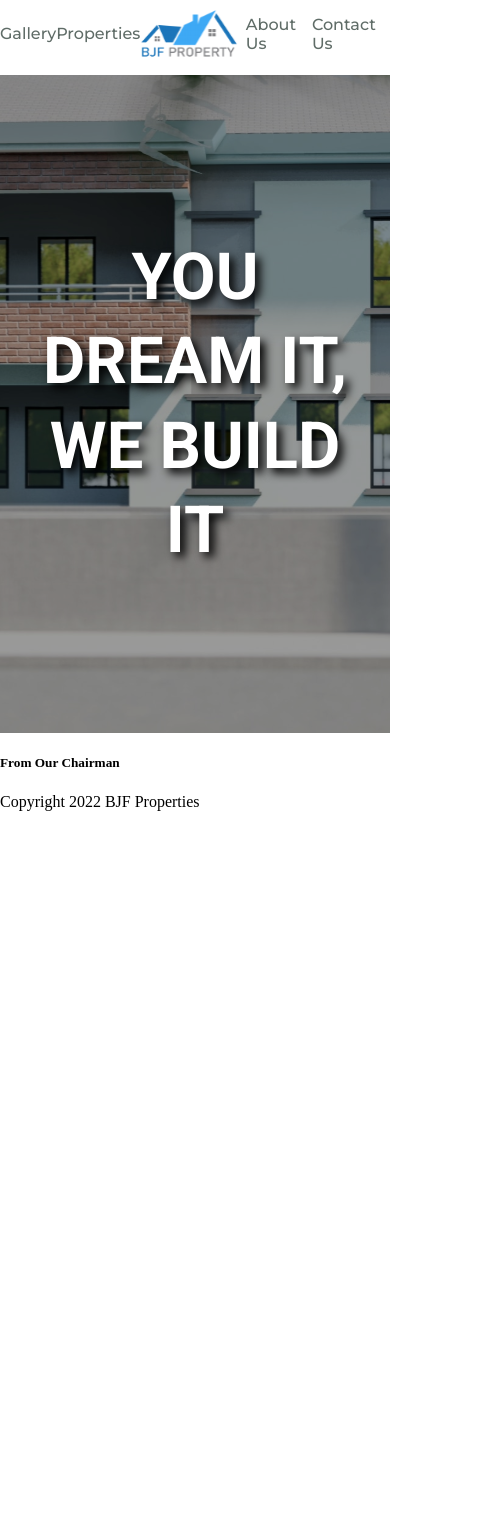
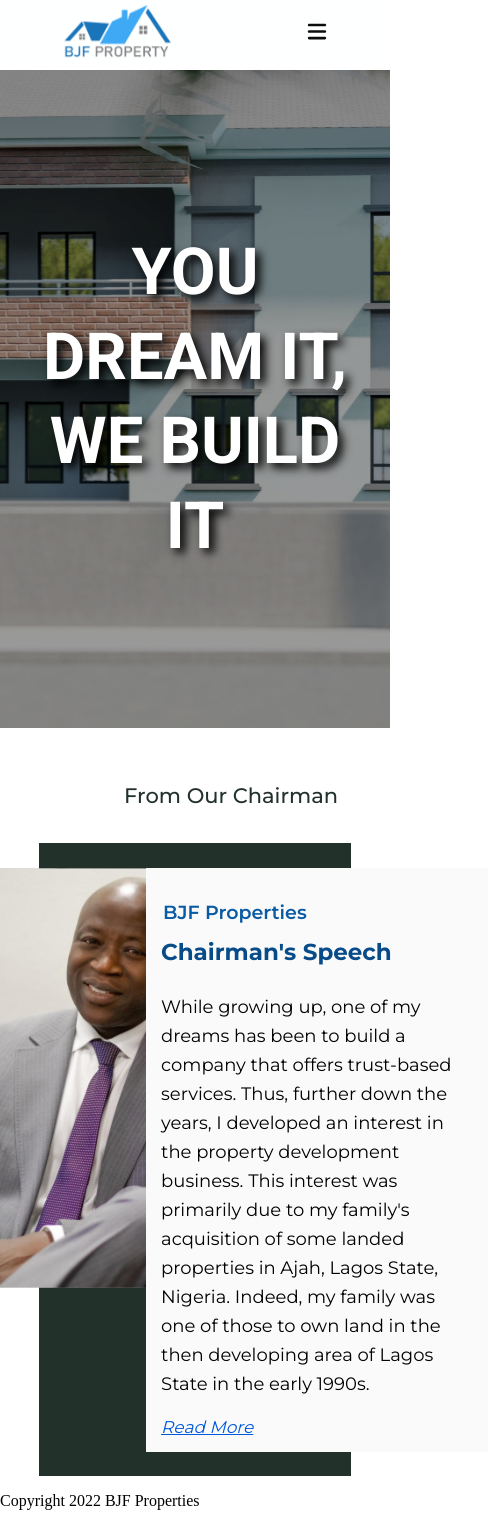
Before and after one commit to fayaio/telk, a Next.js app in the folder frontend/: page / in a window 390 px wide. Shown: the whole page, 500 px wide, since content can reach past the window. Before the commit the page ends 844 px from the top, so only its background shows below. Built offline with nearby package versions, Linux system fonts and the light colour scheme; a web font is replaced by a local one.

Commit message:
finished navbar and made it responsive

```diff
--- a/frontend/components/navbar.jsx
+++ b/frontend/components/navbar.jsx
@@ -1,36 +1,51 @@
 import Link from "next/link";
+import React, {useState} from "react";
 import Image from "next/image";
 import { library } from "@fortawesome/fontawesome-svg-core";
 import { FontAwesomeIcon } from "@fortawesome/react-fontawesome";
 import { faBars, faXmark } from "@fortawesome/free-solid-svg-icons";
 
 const Nav = () => {
+
+  const [click, setClick] = useState(false)
+	const handleClick = () => {
+		setClick(!click)
+	}
+	const closeMobileMenu = () => setClick(false)
+
   return (
-
     <>
+      <div className="navContainer">
+        <nav className="navbar">
+         <Link href="/"><img className="navbar-logo" src="/bjflogo.svg"  /></Link>
+          {/* <FontAwesomeIcon className="nav-close" icon={faXmark}></FontAwesomeIcon> */}
+          <div className={click ? "navitems active" : "navitems"}>
 
 
-      <nav>
-        <FontAwesomeIcon className="nav-close" icon={faXmark}></FontAwesomeIcon>
-        <Link href="/gallery">
-          <a>Gallery</a>
-        </Link>
-        <Link href="/properties">
-          <a>Properties</a>
-        </Link>
-        <Image className="logo" src="/bjflogo.svg" width={120} height={77} />
-        <Link href="/about">
-          <a>About Us</a>
-        </Link>
-        <Link href="/contact">
-          <a>Contact Us</a>
-        </Link>
+            <div className="navlink">
+              <Link onClick={closeMobileMenu} href="/about">
+                <a>About Us</a>
+              </Link>
+            </div>
+            <div className="navlink">
+              <Link onClick={closeMobileMenu} href="/properties">
+                <a>Properties</a>
+              </Link>
+            </div>
+            <div className="navlink">
+              <Link  onClick={closeMobileMenu} href="/gallery">
+                <a>Gallery</a>
+              </Link>
+            </div>
 
-        <FontAwesomeIcon className="nav-toggle" icon={faBars}></FontAwesomeIcon>
-      </nav>
 
-      </>
 
+
+          </div>
+          <FontAwesomeIcon onClick={handleClick} className="menu-icon" icon={faBars} width={22}></FontAwesomeIcon>
+        </nav>
+      </div>
+    </>
   );
 };
 
--- a/frontend/pages/index.js
+++ b/frontend/pages/index.js
@@ -1,4 +1,5 @@
 import Head from "next/head";
+import Image from "next/image";
 import styles from "../styles/Home.module.css";
 import { library } from "@fortawesome/fontawesome-svg-core";
 import { FontAwesomeIcon } from "@fortawesome/react-fontawesome";
@@ -14,20 +15,35 @@
       </Head>
 
       <div className={styles.homeContainer}>
-
         {/* Banner Section */}
         <div className={styles.bannerContainer}>
           <h3 className={styles.bannerText}> YOU DREAM IT, WE BUILD IT</h3>
         </div>
 
         {/* Chairman Section */}
-      <div className={styles.chairmanContainer}>
-        <h5 className={styles.chairmanText}> From Our Chairman </h5>
-        <div className={styles.chairmanContent}></div>
+        <h5 className={styles.cmHeader}> From Our Chairman </h5>
+
+        <div className={styles.cmSection}>
+          <div className={styles.cmWrapper}>
+          <div className={styles.cmImgwrapper}>
+            <img className={styles.cmImg} src="./chairmanpic.svg" alt="" />
             </div>
-
-
-
+            <div className={styles.cmContent}>
+              <h4 className={styles.cmTitle}> BJF Properties </h4>
+              <h2 className={styles.cmSubtitle}>Chairman's Speech </h2>
+              <p className={styles.cmParagraph}>
+                While growing up, one of my dreams has been to build a company
+                that offers trust-based services. Thus, further down the years,
+                I developed an interest in the property development business.
+                This interest was primarily due to my family's acquisition of
+                some landed properties in Ajah, Lagos State, Nigeria. Indeed, my
+                family was one of those to own land in the then developing area
+                of Lagos State in the early 1990s.
+              </p>
+              <a href="#" className={styles.cmAnchor}>Read More</a>
+            </div>
+          </div>
+        </div>
 
         {/* Testimonials Section */}
         {/* <div className={styles.testimonialContainer}>
@@ -35,7 +51,6 @@
         <p className={styles.testimonialSubHeaderText}> What our customers say about us</p>
 
       </div> */}
-
       </div>
     </>
   );
--- a/frontend/styles/Home.module.css
+++ b/frontend/styles/Home.module.css
@@ -67,20 +67,95 @@
       font-size: 13px;
   }
 } */
-
-.exploreText{
-  text-align: left;
+.cmHeader{
+  margin-top: 55px;
+  text-align: center;
   font-family: Montserrat;
   padding-left: 72px;
   font-size: 21px;
   color: #22322B;
   font-weight: 500;
+
 }
 
-.exploreContent{
-  height: 60vh;
+.cmSection{
+width: 80%;
+background-color: #22322B;
+margin: auto;
+height: 75vh;
+display: flex;
+justify-content: center;
+align-items: center;
 }
 
+.cmWrapper{
+  margin: 0 auto;
+  display: flex;
+
+}
+.cmImgwrapper{
+  width: 40%;
+}
+
+.cmImg{
+  height: 420px;
+ width: 420px;
+ margin: auto;
+
+
+}
+
+.cmContent{
+  width: 55%;
+  padding: 15px;
+    /* margin: auto; */
+    margin-right: 12px;
+    margin-left: 12px;
+    background: rgb(250, 250, 250);
+}
+
+.cmTitle{
+  margin-bottom: 0px;
+  font-weight: 600;
+  line-height: 10px;
+  color: #0b5aa4;
+  font-family: Montserrat;
+  font-size: 19px;
+  padding-left: 2px;
+}
+
+.cmSubtitle{
+  font-weight: bold;
+  font-family: Montserrat;
+  color: #074b89;
+  font-size: 23px;
+}
+
+.cmParagraph{
+  padding-top: 8px;
+    font-family: Montserrat;
+    color: #020202;
+    font-size: 18px;
+    line-height: 29px;
+}
+
+.cmAnchor{
+  color: #0058DB;
+  text-decoration: underline;
+  font-style: italic;
+  font-family: Montserrat;
+  font-size: 17px;
+}
+
+
+
+
+
+
+
+
+
+/*
 .testimonialContainer{
   background-image: url(../public/testimonialbg.svg);
   width: 100%;
@@ -100,8 +175,8 @@
 }
 
 .testimonialSubHeaderText{
-  color: #ECEAEA;
+  color: #eceaead0;
   font-size: 18px;
   margin: 0;
 
-}
+} */
--- a/frontend/styles/globals.css
+++ b/frontend/styles/globals.css
@@ -1,37 +1,97 @@
-@import url('https://fonts.googleapis.com/css2?family=Montserrat:wght@100;200;300;400;500;600;700;800&family=Rhodium+Libre&family=Roboto:wght@100;300;400;500;700;900&display=swap');
+@import url("https://fonts.googleapis.com/css2?family=Montserrat:wght@100;200;300;400;500;600;700;800&family=Rhodium+Libre&family=Roboto:wght@100;300;400;500;700;900&display=swap");
 
-body{
-margin: 0;
-padding: 0;
-box-sizing: border-box;
+body {
+  margin: 0;
+  padding: 0;
+  box-sizing: border-box;
+}
+nav {
+  display: flex;
+  justify-content: space-around;
+  background: rgb(254, 255, 255);
+  width: 100%;
+  align-items: center;
+}
 
+.navitems {
+  display: flex;
+  justify-content: space-between;
+  width: 35%;
 }
-/* .navContainer{
-  display: flex;
-  justify-content: space-evenly;
-  align-items: center;
-  min-height: 14vh;
-  font-size: 16px;
-} */
 
-nav{
-  display: flex;
-  justify-content: space-evenly;
-  align-items: center;
-  max-height: 11vh;
+.navbar-logo {
+  /* margin-right: 200px; */
+  width: 118px;
+  height: 63px;
+  cursor: pointer;
+}
+
+a {
+  text-decoration: none;
+}
+.navlink {
+  color: rgb(0, 0, 0);
   font-family: Montserrat;
   font-weight: 500;
-  font-size: 16px;
+  font-size: 15px;
+  position: relative;
 }
 
-
-a {
-  color: #5F6C67;
-  text-decoration: none;
-
+.navlink:hover {
+  font-weight: bold;
 }
 
-.nav-toggle,
-.nav-close{
+.navlink ::before {
+  content: "";
+  position: absolute;
+  width: 0%;
+  bottom: -13px;
+  left: 0;
+  height: 2px;
+  transition: all 0.2s;
+  background-color: #054d88;
+}
+
+.navlink:hover ::before {
+  width: 90%;
+}
+
+.menu-icon {
+  cursor: pointer;
   display: none;
+  font-size: 21px;
+  color: #0c0c0c;
 }
+
+@media screen and (max-width: 768px) {
+  .menu-icon {
+      display: block;
+  }
+
+  .navitems {
+      position: absolute;
+      right: 0px;
+      display: flex;
+      flex-direction: column;
+      align-items: center;
+      height: 30%;
+      width: 100%;
+      top: 70px;
+      background: rgb(254, 255, 255);
+      border-top: 5px solid #074b89;
+      margin-right: 0px;
+      left: -100%;
+      justify-content: space-around;
+      transition: all 0.5s ease-out;
+  }
+  .active {
+      left: 0%;
+  }
+  .nav-links {
+      font-size: 17px;
+
+  }
+  .nav-links:hover {
+      font-size: 13.3px;
+  }
+}
```
Also changed, not shown: frontend/public/chairmanpic.svg (added). Lines whose indentation alone changed are shown as unchanged.
